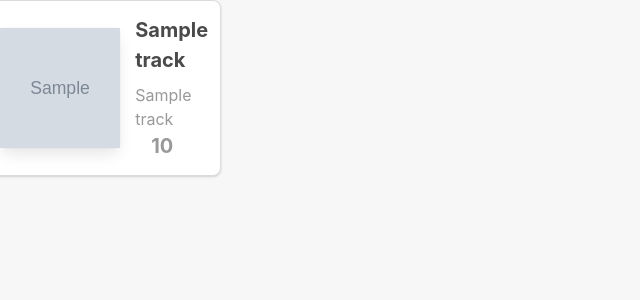
After one commit to SachaFARINEL/Puntify, a FastAPI app: template src/app/templates/test.html in a window 1280 px wide. The commit adds this page. Shown: the top 300 px of the page, without its empty margins (0-640 px from the left). Run offline with FastAPI, Linux system fonts and the light colour scheme; the template is opened without the code that fills it: most values are stand-ins (such as "Sample title", 1, 10 or a date in 2020); grey boxes marked "Sample" are stand-in pictures; parts of the project's set-up code (start-up, migrations or seed data) failed here and were passed over; some libraries are stand-ins or nearby versions.

Commit message:
feat: wip template lib music

```diff
--- a/src/app/main.py
+++ b/src/app/main.py
@@ -3,7 +3,6 @@ from fastapi.exception_handlers import http_exception_handler, request_validatio
 from fastapi.exceptions import RequestValidationError
 from fastapi.responses import HTMLResponse
 from fastapi.staticfiles import StaticFiles
-
 from .dependencies import templates
 from .routers import users, tracks, auth, admin, home
 
@@ -53,9 +52,3 @@ async def root(request: Request):
 async def sign_in(request: Request):
     context = {"request": request}
     return templates.TemplateResponse("signUp.html", context)
-
-
-@app.get("/test", response_class=HTMLResponse)
-async def test(request: Request):
-    context = {"request": request}
-    return templates.TemplateResponse("addTrack.html", context)
--- a/src/app/ressources/utils.py
+++ b/src/app/ressources/utils.py
@@ -15,3 +15,9 @@ class PyObjectId(ObjectId):
     @classmethod
     def __modify_schema__(cls, field_schema):
         field_schema.update(type="string")
+
+
+def remove_prefix_zero(time_str):
+    if time_str.startswith("00:"):
+        time_str = time_str[3:]
+    return time_str
--- /dev/null
+++ b/src/app/static/css/test.css
@@ -0,0 +1,95 @@
+.spotify-music-container {
+  display: flex;
+  justify-content: center;
+}
+
+.spotify-music {
+  display: flex;
+  align-items: center;
+
+  max-width: 600px;
+  padding: 0.75rem;
+  border: 1px solid #dbdbdb;
+  border-radius: 0.5rem;
+  box-shadow: 0 1px 3px rgba(10, 10, 10, 0.1), 0 1px 2px rgba(10, 10, 10, 0.06);
+  background-color: #fff;
+}
+
+.spotify-music-image {
+  flex-shrink: 0;
+  width: 80px;
+  height: 80px;
+  margin-right: 1rem;
+}
+
+.spotify-music-image img {
+  width: 100%;
+  height: 100%;
+  object-fit: cover;
+  border-radius: 0.5rem;
+}
+
+.spotify-music-details {
+  flex-grow: 1;
+}
+
+.spotify-music-title {
+  font-weight: bold;
+  font-size: 1.25rem;
+  margin-bottom: 0.5rem;
+}
+
+.spotify-music-artist {
+  color: #999;
+  font-size: 1rem;
+}
+
+.spotify-music-duration {
+  font-weight: bold;
+  font-size: 1.25rem;
+  margin-left: 1rem;
+  color: #999;
+}
+
+.cards {
+	display: flex;
+	flex-wrap: wrap;
+	flex-direction: row;
+	justify-content: center;
+}
+.card {
+	width: 120px;
+	height: 120px;
+	margin: 15px;
+	position: relative;
+	background: #000;
+	aspect-ratio: 1/1;
+}
+.card:hover .overlayer {
+	visibility: visible;
+}
+.card img {
+	width: 100%;
+	height: 100%;
+}
+
+.card .overlayer {
+	top: 0;
+	right: 0;
+	width: 100%;
+	height: 100%;
+	position: absolute;
+	background: rgba(0,0,0,0.6);
+	text-align: center;
+	visibility: hidden;
+}
+
+.overlayer .fa-circle-play {
+	color: #fff;
+	font-size: 50px;
+	margin-top: 53px;
+	transition: 100ms ease-in-out;
+}
+.fa-circle-play:hover {
+	transform: scale(1.1);
+}
--- a/src/app/static/js/addTrack.js
+++ b/src/app/static/js/addTrack.js
@@ -203,5 +203,9 @@ function formatDuration(totalSeconds) {
     let formattedMinutes = minutes < 10 ? "0" + minutes : minutes;
     let formattedSeconds = seconds < 10 ? "0" + seconds : seconds;
 
-    return formattedHours + ":" + formattedMinutes + ":" + formattedSeconds;
+    if (formattedHours === "00") {
+        return formattedMinutes + ":" + formattedSeconds;
+    } else {
+        return formattedHours + ":" + formattedMinutes + ":" + formattedSeconds;
+    }
 }
--- a/src/app/templates/addTrack.html
+++ b/src/app/templates/addTrack.html
@@ -89,7 +89,6 @@
             </div>
         </div>
         <input class="is-hidden" type="text" name="duration" id="duration">
-        <input class="is-hidden" type="file" name="cover" id="cover">
     </section>
 {% endblock %}
 
--- /dev/null
+++ b/src/app/templates/test.html
@@ -0,0 +1,40 @@
+{% extends "layout.html" %}
+{% block style %}
+    <link href="{{ url_for('static', path='/css/test.css') }}" rel="stylesheet">
+    <link href="{{ url_for('static', path='/css/register.css') }}" rel="stylesheet">
+{% endblock %}
+{% block title %}test{% endblock %}
+
+{% block content %}
+    <div class="columns is-multiline">
+    {% for track in tracks %}
+
+    <div class="column is-2">
+                <div class="spotify-music-container">
+                    <div class="spotify-music">
+                        <div class="card" data-music-id="{{ track['_id'] }}">
+                            <div class="overlayer">
+                                <i class="fa-regular fa-circle-play fa-sm" style="color: #ffffff;"></i>
+                            </div>
+                            <img src="{{ track['cover'] }}"
+                                 alt="coverFor{{ track['trackName'] }}-{{ track['artistName'] }}">
+                        </div>
+                        <div class="spotify-music-details">
+                            <div class="spotify-music-title">{{ track['trackName']}}</div>
+                            <div class="spotify-music-artist">{{ track['artistName']}}</div>
+                            <div class="spotify-music-duration">{{ track['duration']}}</div>
+                        </div>
+
+                    </div>
+                </div>
+            </div>
+
+    {% endfor %}
+    </div>
+
+
+{% endblock %}
+
+{% block script %}
+
+{% endblock %}
```
Also changed, not shown: src/app/routers/tracks.py (+10 -1 lines).
